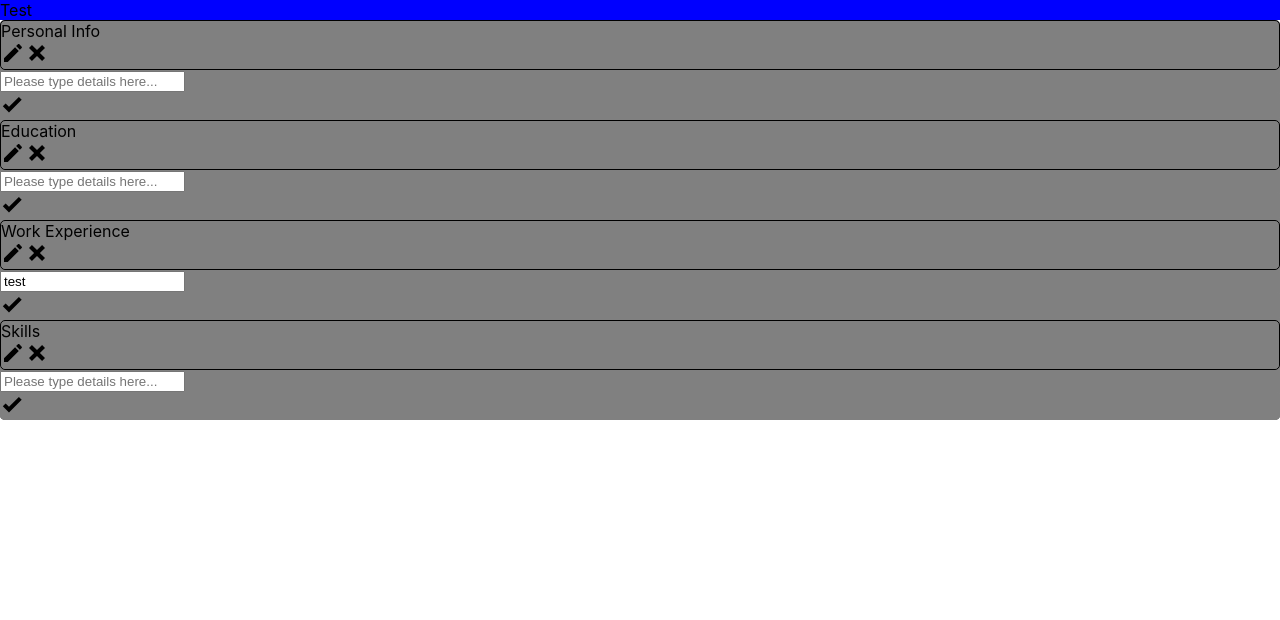
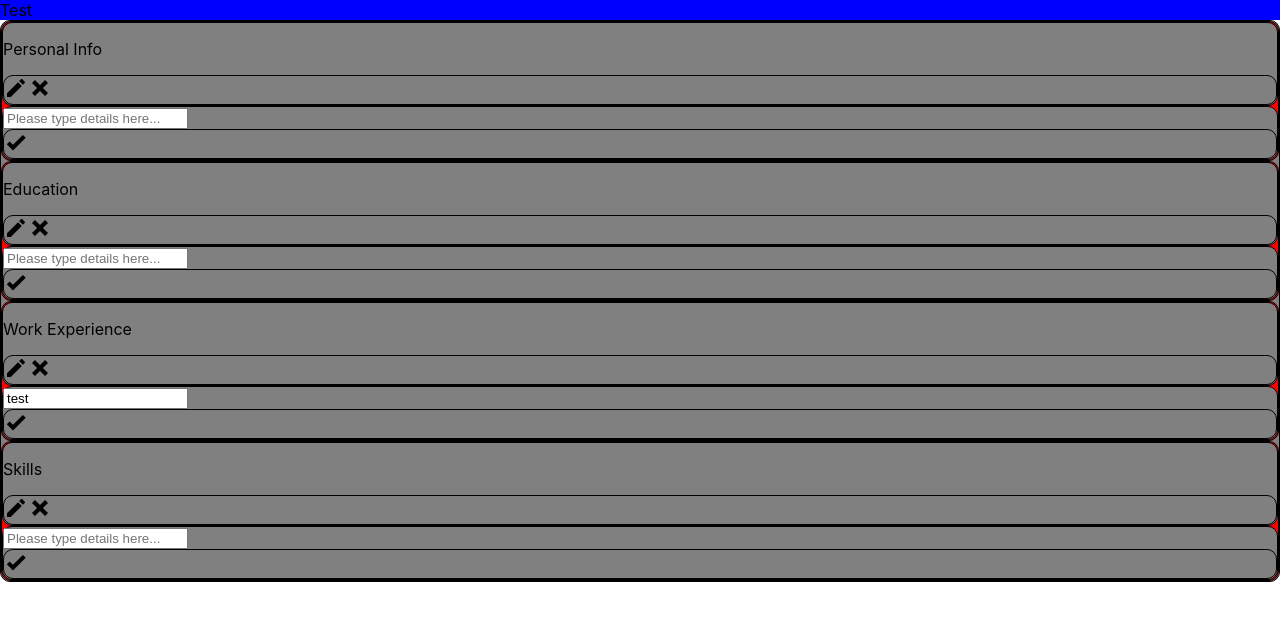
Before and after one commit to lukavelic/cv-project, a React (Create React App) app: page / in a window 1280 px wide. Shown: the top 620 px of the page. Built offline with nearby package versions, Linux system fonts and the light colour scheme.

Commit message:
Recognize if title being edited

```diff
--- a/src/components/Cv.js
+++ b/src/components/Cv.js
@@ -58,9 +58,7 @@ class Cv extends React.Component {
                 {
                     this.state.sections.map((section) => {
                         return (
-                            <Card className='section'>
-                                <Section sectionData={section}/>
-                            </Card>
+                            <Section sectionData={section}/>
                         )
                     })
                 }
--- a/src/components/InputControls.js
+++ b/src/components/InputControls.js
@@ -27,6 +27,14 @@ class InputControls extends React.Component {
             }
 
         } else {
+            if(this.props.inEdit) {
+                return (
+                    <Card className='button-container'>
+                        <CheckButton className='button' onClick={() => {console.log('clickity click')}}/>
+                        <DeleteButton className='button'/>
+                    </Card>
+                );
+            } else {
                 return (
                     <Card className='button-container'>
                         <EditButton className='button'/>
@@ -34,6 +42,7 @@ class InputControls extends React.Component {
                     </Card>
                 );
             }
+        }
 
     };
 };
--- a/src/components/UI/Card.css
+++ b/src/components/UI/Card.css
@@ -1,4 +1,5 @@
 .card {
-    border-radius: 5px;
+    border-radius: 10px;
     background-color: gray;
+    border: solid black 1px;
 }
--- a/src/components/UI/Description.js
+++ b/src/components/UI/Description.js
@@ -13,7 +13,7 @@ class Description extends React.Component {
             return (
                 <Card>
                     <input type='text' placeholder="Please type details here..." defaultValue={this.props.text ? this.props.text : ''}/>
-                    <InputControls description={true} inEdit={this.props.inEdit}/>
+                    <InputControls description={true} inEdit={this.props.inEdit} id={this.props.id}/>
                 </Card>
             );
         } else {
@@ -22,7 +22,7 @@ class Description extends React.Component {
                     <p>
                         {this.props.text}
                     </p>
-                    <InputControls description={true} inEdit={this.props.inEdit}/>
+                    <InputControls description={true} inEdit={this.props.inEdit} id={this.props.id}/>
                 </Card>
             );
         };
--- a/src/components/UI/Section.css
+++ b/src/components/UI/Section.css
@@ -0,0 +1,3 @@
+.section {
+    background-color: red;
+}
--- a/src/components/UI/Section.js
+++ b/src/components/UI/Section.js
@@ -11,9 +11,9 @@ class Section extends React.Component {
     render() {
 
         return (
-            <Card>
+            <Card className='section'>
                 <Title text={this.props.sectionData.title} inEdit={this.props.sectionData.titleInEdit} id={this.props.sectionData.id}/>
-                <Description text={this.props.sectionData.text} inEdit={this.props.sectionData.descriptionInEdit}/>
+                <Description text={this.props.sectionData.text} inEdit={this.props.sectionData.descriptionInEdit} id={this.props.sectionData.id}/>
             </Card>
         );
     };
--- a/src/components/UI/Title.js
+++ b/src/components/UI/Title.js
@@ -9,15 +9,23 @@ class Title extends React.Component {
     };
 
     render() {
-        const text = this.props.text;
-        const key = this.props.id
-
-        return (
-            <Card className='title' key={key}>
-                {text}
-                <InputControls/>
-            </Card>
-        );
+        if(this.props.inEdit) {
+            return (
+                <Card>
+                    <input type='text' placeholder="Please type details here..." defaultValue={this.props.text ? this.props.text : ''}/>
+                    <InputControls description={false} inEdit={this.props.inEdit} id={this.props.id}/>
+                </Card>
+            );
+        } else {
+            return (
+                <Card>
+                    <p>
+                        {this.props.text}
+                    </p>
+                    <InputControls description={false} inEdit={this.props.inEdit} id={this.props.id}/>
+                </Card>
+            );
+        };
     };
 };
 
```
Lines whose indentation alone changed are shown as unchanged.
